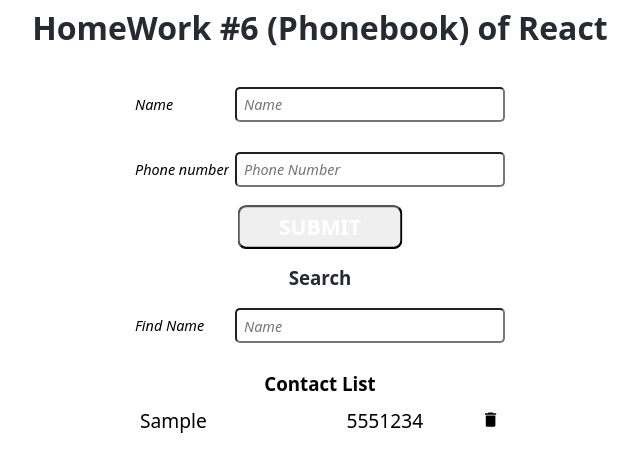
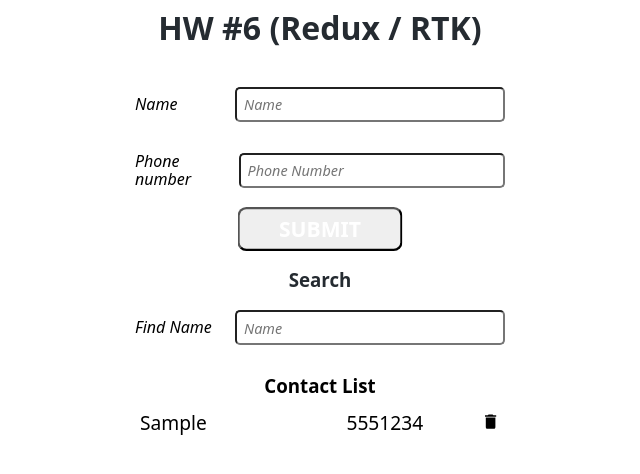
Before and after one commit to ragimovalik/goit-react-hw-06-phonebook, a React (Create React App) app: page / in a window 1280 px wide. Both pictures are taken after typing "Sample", "5551234" into the empty fields and a click on the button "SUBMIT". Shown: the top 474 px of the page, without its empty margins (320-960 px from the left). Built offline with nearby package versions, Linux system fonts and the light colour scheme.

Commit message:
Some cleanup before assign hw

```diff
--- a/src/App.js
+++ b/src/App.js
@@ -14,7 +14,7 @@ const App = () => {
 
   return (
     <>
-      <PageTitle title={'HomeWork #6 (Phonebook) of React'} />
+      <PageTitle title={'HW #6 (Redux / RTK)'} />
       <Form />
       <Filter />
       <ContactList />
--- a/src/components/ContactList/ContactList.jsx
+++ b/src/components/ContactList/ContactList.jsx
@@ -1,8 +1,7 @@
-import { useSelector, useDispatch } from 'react-redux';
+import { useSelector } from 'react-redux';
 import { deleteContact } from '../../redux/slice';
 // import { deleteContact } from '../../redux/creators';
-import { IconContext } from 'react-icons';
-import { MdDelete } from 'react-icons/md';
+import ContactListItem from '../ContactListItem/ContactListItem';
 import styles from './ContactList.module.css';
 
 const ContactList = () => {
@@ -11,8 +10,6 @@ const ContactList = () => {
 
   // const items = useSelector(state => state.contacts);
   // const filter = useSelector(state => state.filter);
-
-  const dispatch = useDispatch();
 
   const filterContacts = (items, filter) => {
     const normalizedText = filter.toLowerCase();
@@ -28,27 +25,9 @@ const ContactList = () => {
     <div className={styles.ContactList}>
       <h3 className={styles.ContactList__title}>Contact List</h3>
       <ul>
-        {filteredContacts.map(contact => {
-          return (
-            <li key={contact.id} className={styles.ContactList__item}>
-              <p className={styles.ContactList__name}>{contact.name}</p>
-              <p className={styles.ContactList__phone}>{contact.number}</p>
-
-              <IconContext.Provider
-                value={{
-                  color: 'inherit',
-                  size: '1.2rem',
-                  className: 'global-class-name',
-                  title: 'delete',
-                }}
-              >
-                <div onClick={() => dispatch(deleteContact(contact.id))}>
-                  <MdDelete className={styles.ContactList__icon} />
-                </div>
-              </IconContext.Provider>
-            </li>
-          );
-        })}
+        {filteredContacts.map(({ id, name, number }) => (
+          <ContactListItem key={id} id={id} name={name} number={number} />
+        ))}
       </ul>
     </div>
   );
--- a/src/components/ContactList/ContactList.module.css
+++ b/src/components/ContactList/ContactList.module.css
@@ -15,47 +15,3 @@
   color: text;
   margin-bottom: 10px;
 }
-
-.ContactList__item {
-  display: flex;
-  justify-content: space-between;
-  align-items: center;
-
-  width: 370px;
-  padding: 5px;
-
-  font-size: 1.1rem;
-  font-weight: 500;
-  color: text;
-  background-color: lightened;
-  border-radius: 20px;
-
-  transition: background-color 400ms cubic-bezier(0.4, 0, 0.2, 1);
-}
-
-.ContactList__item:not(:last-child) {
-  margin-bottom: 5px;
-}
-
-.ContactList__item:hover,
-.ContactList__item:focus {
-  background-color: bgcPrimary;
-}
-
-.ContactList__name {
-  flex-basis: 55%;
-  display: block;
-  margin-right: 5px;
-  font-size: 1.2rem;
-}
-
-.ContactList__phone {
-  flex-basis: 35%;
-  margin-right: 5px;
-  font-size: 1.2rem;
-}
-
-.ContactList__icon:hover,
-.ContactList__icon:focus {
-  fill: red;
-}
--- /dev/null
+++ b/src/components/ContactListItem/ContactListItem.jsx
@@ -0,0 +1,39 @@
+import PropTypes from 'prop-types';
+import styles from './ContactListItem.module.css';
+import { MdDelete } from 'react-icons/md';
+import { IconContext } from 'react-icons';
+import { useDispatch } from 'react-redux';
+import { deleteContact } from '../../redux/slice';
+
+const ContactListItem = ({ name, number, id }) => {
+  const dispatch = useDispatch();
+
+  return (
+    <li className={styles.ContactList__item}>
+      <p className={styles.ContactList__name}>{name}</p>
+      <p className={styles.ContactList__phone}>{number}</p>
+
+      <IconContext.Provider
+        value={{
+          color: 'inherit',
+          size: '1.2rem',
+          className: 'global-class-name',
+          title: 'delete',
+        }}
+      >
+        <div onClick={() => dispatch(deleteContact(id))}>
+          <MdDelete className={styles.ContactList__icon} />
+        </div>
+      </IconContext.Provider>
+    </li>
+  );
+};
+
+ContactListItem.propTypes = {
+  id: PropTypes.string.isRequired,
+  name: PropTypes.string.isRequired,
+  number: PropTypes.oneOfType([PropTypes.string, PropTypes.number]).isRequired,
+  onClick: PropTypes.func.isRequired,
+};
+
+export default ContactListItem;
--- /dev/null
+++ b/src/components/ContactListItem/ContactListItem.module.css
@@ -0,0 +1,45 @@
+@value colors: '../../colors.css';
+@value bgcPrimary, text, lightened, red from colors;
+
+.ContactList__item {
+  display: flex;
+  justify-content: space-between;
+  align-items: center;
+
+  width: 370px;
+  padding: 5px;
+
+  font-size: 1.1rem;
+  font-weight: 500;
+  color: text;
+  background-color: lightened;
+  border-radius: 20px;
+
+  transition: background-color 400ms cubic-bezier(0.4, 0, 0.2, 1);
+}
+
+.ContactList__item:not(:last-child) {
+  margin-bottom: 5px;
+}
+
+.ContactList__item:hover,
+.ContactList__item:focus {
+  background-color: bgcPrimary;
+}
+
+.ContactList__name {
+  flex-basis: 55%;
+  margin-right: 5px;
+  font-size: 1.2rem;
+}
+
+.ContactList__phone {
+  flex-basis: 35%;
+  margin-right: 5px;
+  font-size: 1.2rem;
+}
+
+.ContactList__icon:hover,
+.ContactList__icon:focus {
+  fill: red;
+}
--- a/src/components/InputBox/InputBox.module.css
+++ b/src/components/InputBox/InputBox.module.css
@@ -15,11 +15,9 @@
 }
 
 .Form__label {
-  /* font-style: italic; */
+  font-style: italic;
   color: text;
-  /* font-weight: 500; */
-  overflow: hidden;
-  font: italic 500 0.9rem/1.2 system-ui, -apple-system, sans-serif;
+  font-weight: 500;
 }
 
 .Form__input {
--- a/src/index.css
+++ b/src/index.css
@@ -1,19 +1,38 @@
 body {
-  margin: 0;
   font-family: -apple-system, BlinkMacSystemFont, 'Segoe UI', 'Roboto', 'Oxygen',
     'Ubuntu', 'Cantarell', 'Fira Sans', 'Droid Sans', 'Helvetica Neue',
     sans-serif;
   -webkit-font-smoothing: antialiased;
   -moz-osx-font-smoothing: grayscale;
+
+  margin: 0;
+  line-height: 1rem;
+  font: inherit;
+}
+
+html {
+  width: 100vw;
+  overflow-x: hidden;
+
+  scroll-behavior: smooth;
 }
 
 img {
   display: block;
   width: 100%;
+  height: auto;
+  border: 0;
 }
 
 a {
   text-decoration: none;
+}
+
+a:hover,
+a:focus,
+a:active,
+a:visited {
+  outline: 0;
 }
 
 h1,
@@ -33,3 +52,11 @@ li {
   padding: 0;
   list-style: none;
 }
+
+form {
+  margin: 0;
+}
+
+:focus {
+  outline: 0;
+}
```
Also changed, not shown: src/App.css (added).
